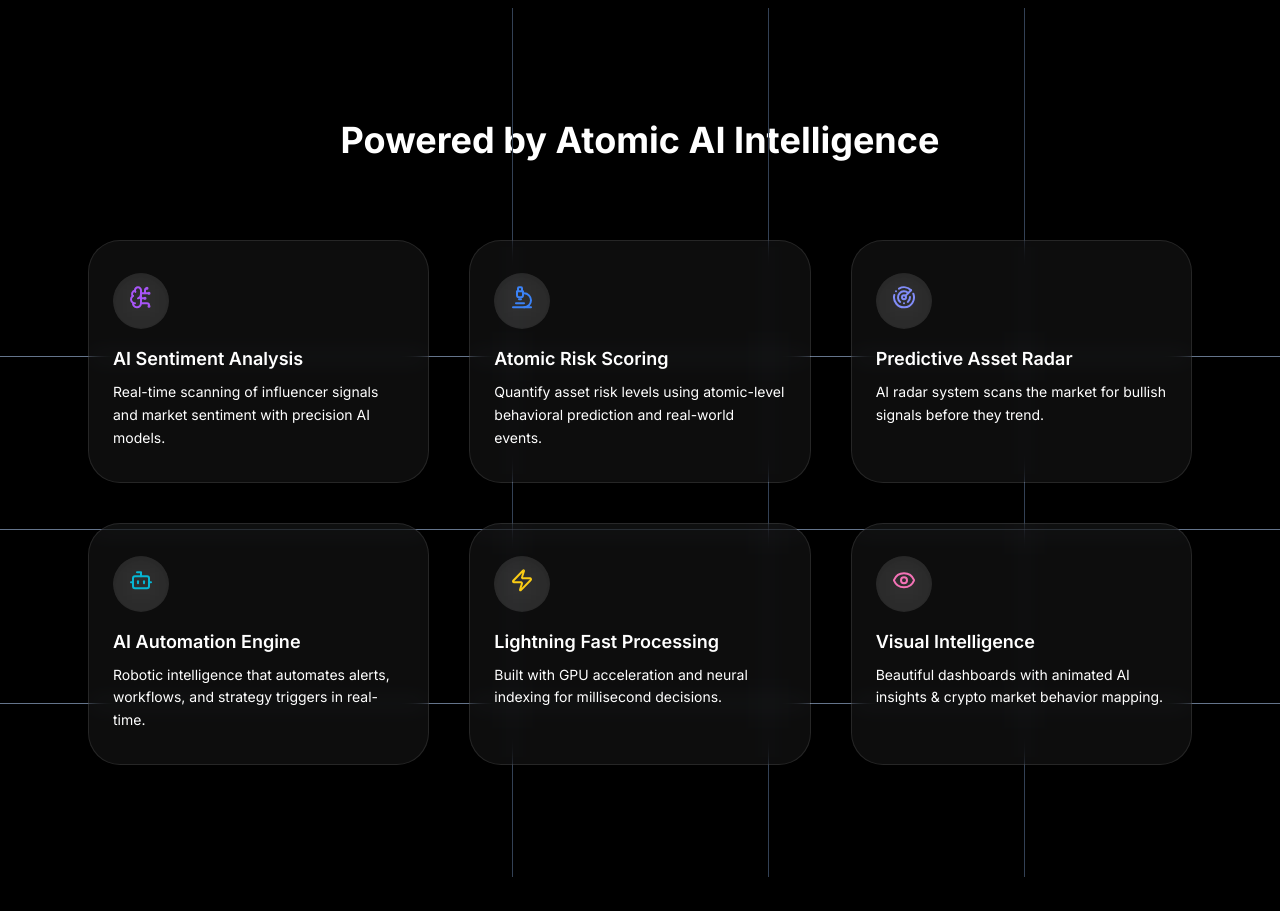
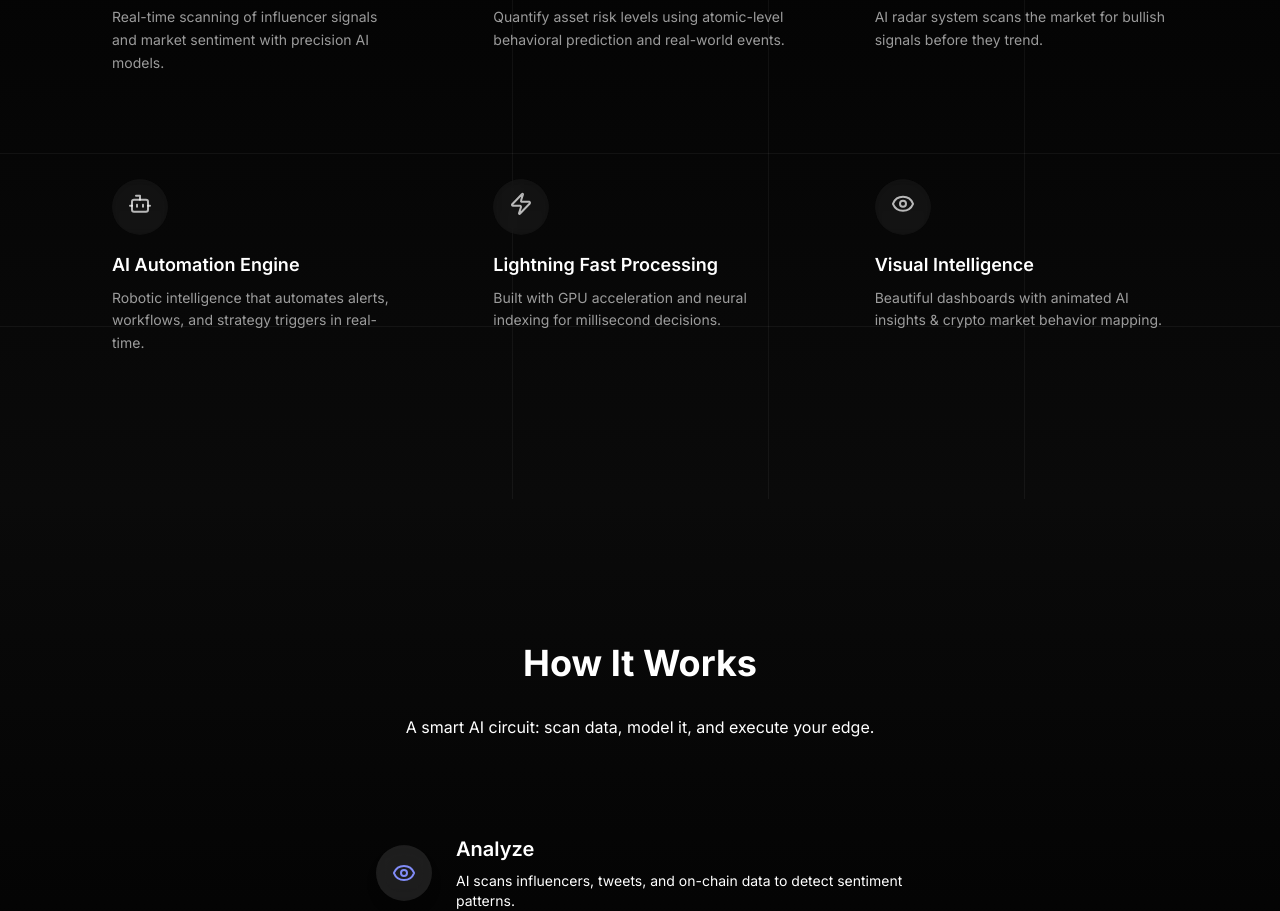
Before and after one commit to winsnew/Pulse-LandingPage, a Next.js app: page / in a window 1280 px wide. Shown: the part 1547-2458 px from the top of the page. Built offline with nearby package versions, Linux system fonts and the light colour scheme.

Commit message:
update color gray

```diff
--- a/app/page.tsx
+++ b/app/page.tsx
@@ -14,7 +14,7 @@ export default function Page() {
       <ScrollRevealWrapper>
         <Header />
         <Hero />
-        <ClientLabel />
+        {/* <ClientLabel /> */}
         <Features />
         <HowItWorks />
         <Pricing />
--- a/components/sections/FaqQuest.tsx
+++ b/components/sections/FaqQuest.tsx
@@ -13,7 +13,7 @@ const FaqQuestion = () => {
     };
 
     return (
-        <section className="py-32 bg-gradient-to-br from-background via-muted/5 to-background relative overflow-hidden">
+        <section className="py-32 bg-gradient-to-b from-neutral-950 via-black to-neutral-950 relative overflow-hidden">
             <div className="absolute inset-0 z-0 opacity-10 pointer-events-none">
                 <div className="absolute top-1/3 left-1/4 w-64 h-64 bg-blue-500/30 blur-[90px] rounded-full animate-pulse" />
                 <div className="absolute bottom-1/4 right-1/5 w-48 h-48 bg-purple-500/30 blur-[100px] rounded-full animate-pulse delay-1000" />
--- a/components/sections/Feature.tsx
+++ b/components/sections/Feature.tsx
@@ -16,37 +16,37 @@ const features = [
         title: "AI Sentiment Analysis",
         description:
             "Real-time scanning of influencer signals and market sentiment with precision AI models.",
-        icon: <BrainCircuit className="w-6 h-6 text-purple-500" />,
+        icon: BrainCircuit,
     },
     {
         title: "Atomic Risk Scoring",
         description:
             "Quantify asset risk levels using atomic-level behavioral prediction and real-world events.",
-        icon: <Microscope className="w-6 h-6 text-blue-500" />,
+        icon: Microscope,
     },
     {
         title: "Predictive Asset Radar",
         description:
             "AI radar system scans the market for bullish signals before they trend.",
-        icon: <Radar className="w-6 h-6 text-indigo-400" />,
+        icon: Radar,
     },
     {
         title: "AI Automation Engine",
         description:
             "Robotic intelligence that automates alerts, workflows, and strategy triggers in real-time.",
-        icon: <Bot className="w-6 h-6 text-cyan-500" />,
+        icon: Bot,
     },
     {
         title: "Lightning Fast Processing",
         description:
             "Built with GPU acceleration and neural indexing for millisecond decisions.",
-        icon: <Zap className="w-6 h-6 text-yellow-400" />,
+        icon: Zap,
     },
     {
         title: "Visual Intelligence",
         description:
             "Beautiful dashboards with animated AI insights & crypto market behavior mapping.",
-        icon: <Eye className="w-6 h-6 text-pink-400" />,
+        icon: Eye,
     },
 ];
 
@@ -55,15 +55,14 @@ const Features = () => {
 
     return (
         <section
-            className="relative py-28 bg-gradient-to-b from-background/90 to-background overflow-hidden"
+            className="relative py-28 bg-gradient-to-b from-black to-neutral-950 overflow-hidden text-white"
             id="features"
         >
-            {/* Grid Animation */}
-            <div className="absolute inset-0 z-0 overflow-hidden pointer-events-none hidden lg:block">
+            <div className="absolute inset-0 z-0 pointer-events-none hidden lg:block">
                 {Array.from({ length: 4 }).map((_, i) => (
                     <div
                         key={`v-${i}`}
-                        className="absolute top-0 h-full w-[1px] bg-slate-700/100 blur-[0.5px] mix-blend-screen"
+                        className="absolute top-0 h-full w-[1px] bg-white/5 blur-[0.5px] mix-blend-overlay"
                         style={{
                             left: `${(i + 1) * 20}%`,
                             animation: `scan-vert 6s linear ${i * 0.3}s infinite`,
@@ -74,7 +73,7 @@ const Features = () => {
                 {Array.from({ length: 4 }).map((_, i) => (
                     <div
                         key={`h-${i}`}
-                        className="absolute left-0 w-full h-[1px] bg-slate-500/100 blur-[0.5px] mix-blend-screen"
+                        className="absolute left-0 w-full h-[1px] bg-white/5 blur-[0.5px] mix-blend-overlay"
                         style={{
                             top: `${(i + 1) * 20}%`,
                             animation: `scan-horiz 8s linear ${i * 0.4}s infinite`,
@@ -92,7 +91,7 @@ const Features = () => {
                 viewport={{ once: true }}
             >
                 <motion.h2
-                    className="text-4xl font-bold text-center text-foreground mb-20"
+                    className="text-4xl font-bold text-center mb-20 text-white"
                     initial={{ opacity: 0, y: 30 }}
                     whileInView={{ opacity: 1, y: 0 }}
                     transition={{ duration: 0.8 }}
@@ -102,22 +101,26 @@ const Features = () => {
                 </motion.h2>
 
                 <div className="grid sm:grid-cols-2 lg:grid-cols-3 gap-10">
-                    {features.map((feature, index) => (
+                    {features.map((feature, index) => {
+                        const Icon = feature.icon;
+                        return (
                             <motion.div
                                 key={feature.title}
-                            className="relative group bg-gradient-to-br from-white/5 via-white/2 to-white/5 rounded-[2rem] px-6 py-8 backdrop-blur-md border border-white/10 hover:border-gray-700/10 hover:shadow-[0_0_25px_4px_rgba(168,85,247,0.3)] transition-all duration-300"
+                                className="group relative px-6 py-8 transition-all duration-300 hover:scale-[1.02] hover:shadow-[0_0_30px_rgba(255,255,255,0.05)] rounded-xl"
                                 initial={{ opacity: 0, y: 40 }}
                                 whileInView={{ opacity: 1, y: 0 }}
                                 transition={{ delay: index * 0.15, duration: 0.6 }}
                                 viewport={{ once: true }}
                             >
-                            <div className="absolute inset-0 z-0 rounded-[2rem] before:absolute before:inset-0 before:rounded-[2rem] before:bg-gradient-to-br before:from-slate-300/20 before:to-slate-950-500/10 before:blur-[40px] before:opacity-0 group-hover:before:opacity-100 before:transition-opacity" />
+                                <span className="absolute inset-0 rounded-xl bg-gradient-to-tr from-white/10 to-transparent opacity-0 group-hover:opacity-100 transition-opacity duration-700 pointer-events-none" />
 
                                 <div
-                                className="p-4 rounded-full bg-white/10 shadow-inner backdrop-blur-lg mb-4 w-fit"
+                                    className="p-4 rounded-full bg-white/5 backdrop-blur-sm w-fit shadow-inner mb-4"
+                                    role="img"
                                     aria-label={feature.title}
+                                    title={feature.title}
                                 >
-                                {!reduceMotion && (
+                                    {!reduceMotion ? (
                                         <motion.div
                                             animate={{ y: [0, -4, 0] }}
                                             transition={{
@@ -126,22 +129,24 @@ const Features = () => {
                                                 ease: "easeInOut",
                                             }}
                                         >
-                                        {feature.icon}
+                                            <Icon className="w-6 h-6 text-white/70" />
                                         </motion.div>
+                                    ) : (
+                                        <Icon className="w-6 h-6 text-white/70" />
                                     )}
-                                {reduceMotion && feature.icon}
                                 </div>
 
                                 <div className="relative z-10">
-                                <h3 className="text-lg font-semibold text-foreground mb-2">
+                                    <h3 className="text-lg font-semibold text-white mb-2">
                                         {feature.title}
                                     </h3>
-                                <p className="text-sm text-muted-foreground leading-relaxed">
+                                    <p className="text-sm text-white/60 leading-relaxed">
                                         {feature.description}
                                     </p>
                                 </div>
                             </motion.div>
-                    ))}
+                        );
+                    })}
                 </div>
             </motion.div>
         </section>
--- a/components/sections/Footer.tsx
+++ b/components/sections/Footer.tsx
@@ -1,3 +1,4 @@
+"use client"
 import { ArrowRight } from "lucide-react";
 import {
     footerLinks,
@@ -6,7 +7,7 @@ import {
 
 const Footer = () => {
     return (
-        <footer className="relative bg-transparent text-slate-300 overflow-hidden">
+        <footer className="relative bg-gradient-to-b from-neutral-950 via-black to-neutral-950 text-slate-300 overflow-hidden">
             <div className="absolute inset-0 opacity-10">
                 <div className="absolute top-0 left-0 w-96 h-96 rounded-full filter blur-3xl animate-pulse"></div>
                 <div className="absolute bottom-0 right-0 w-96 h-96 bg-transparent rounded-full filter blur-3xl animate-pulse delay-1000"></div>
--- a/components/sections/HowItWorks.tsx
+++ b/components/sections/HowItWorks.tsx
@@ -198,10 +198,10 @@ const HowItWorksCircuitPrecise = () => {
     return (
         <section
             ref={sectionRef}
-            className="relative py-24 md:py-36 bg-gradient-to-b from-background/90 to-background overflow-hidden"
+            className="relative py-24 md:py-36 bg-gradient-to-b from-neutral-950 via-black to-neutral-950 overflow-hidden"
         >
             <div className="absolute inset-0 -z-10 pointer-events-none">
-                <div className="absolute inset-0 bg-[radial-gradient(circle,_rgba(124,58,237,0.05)_0%,_transparent_70%)] blur-3xl" />
+                <div className="absolute inset-0 bg-gradient-to-br blur-3xl" />
             </div>
 
             <div className="max-w-6xl mx-auto px-4 md:px-6 relative z-10">
--- a/components/sections/Pricing.tsx
+++ b/components/sections/Pricing.tsx
@@ -15,7 +15,7 @@ const Pricing = () => {
             className="relative overflow-hidden min-h-screen"
         >
             <motion.div
-                className="absolute inset-0 z-0 bg-black transition-colors duration-[1200ms]"
+                className="absolute inset-0 z-0 bg-gradient-to-b transition-colors duration-[1200ms]"
                 animate={{
                     backgroundColor: isInView ? "#0d0d0d" : "#000000"
                 }}
```
Also changed, not shown: components/sections/Hero.tsx (+3 -4 lines). Lines whose indentation alone changed are shown as unchanged.
